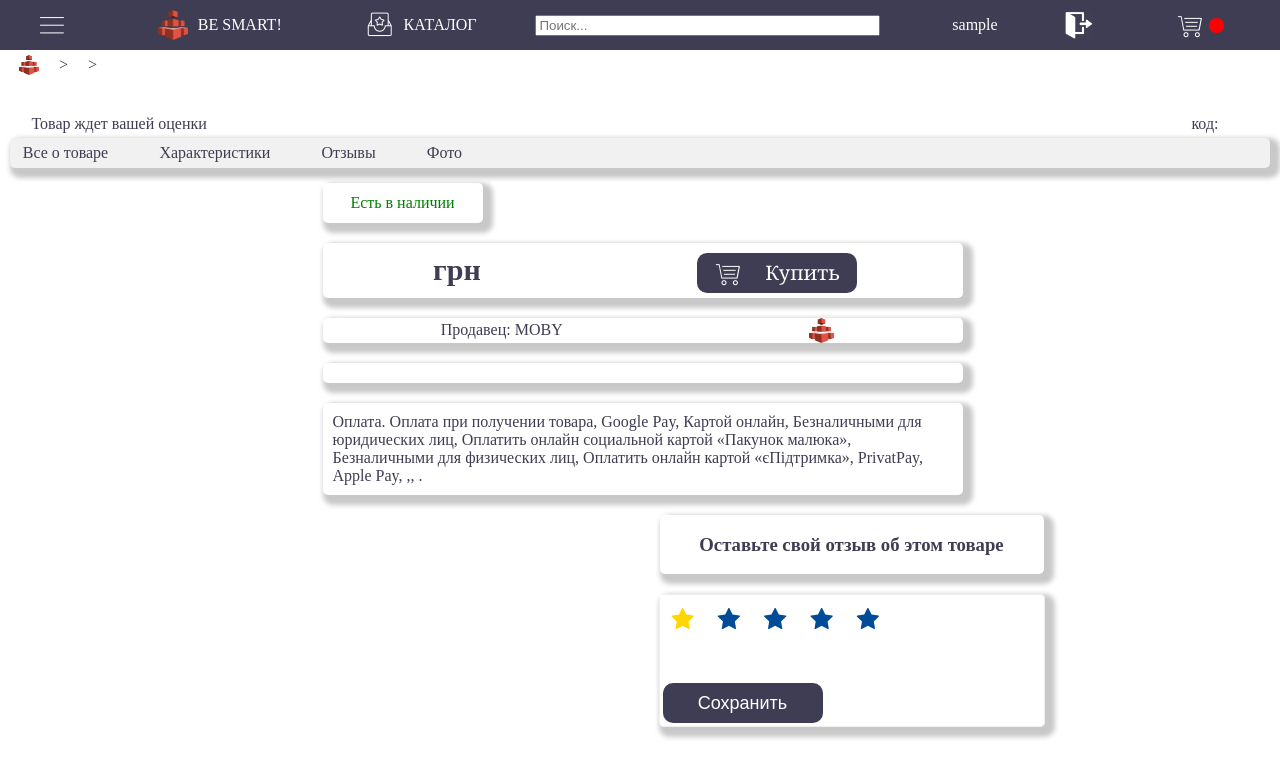
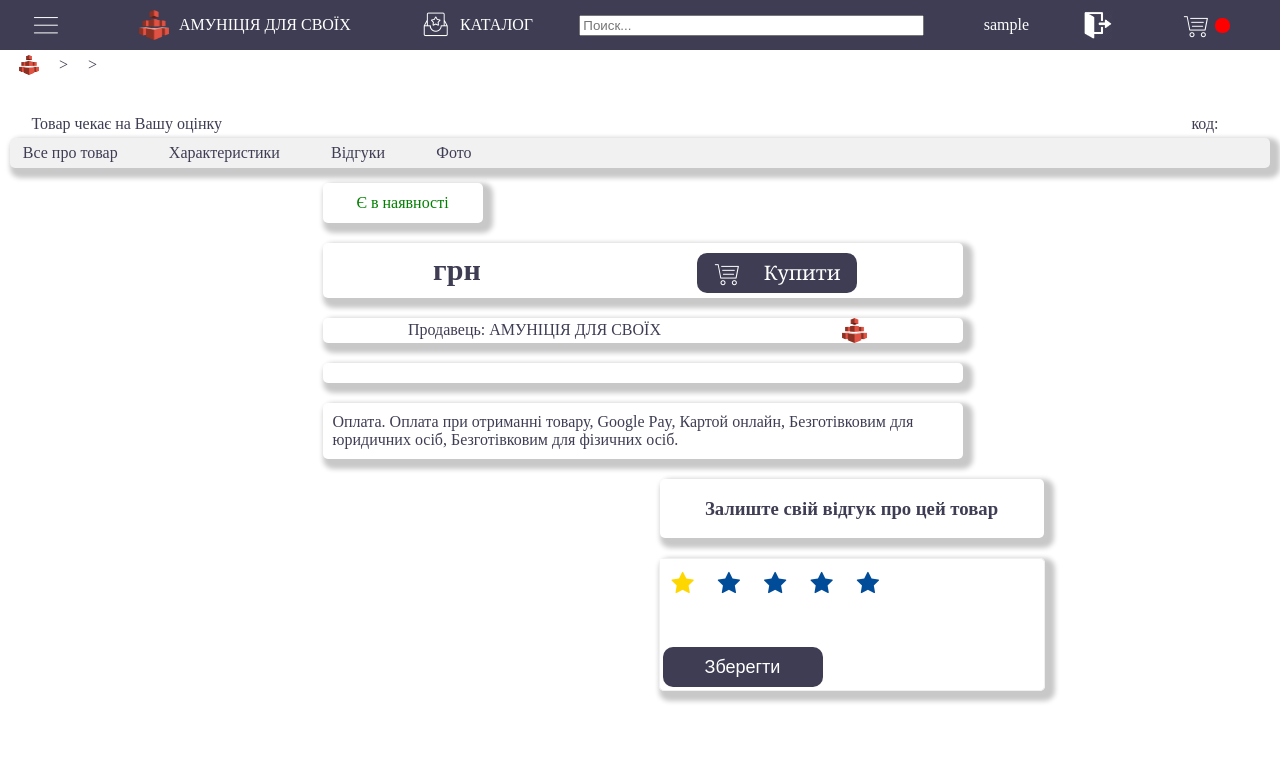
Before and after one commit to victor-nuzhniy/e_commerce, a Django app: page /product-form/1/ in a window 1280 px wide. Shown: the top 778 px of the page. Run offline with Django 4.2, Linux system fonts and the light colour scheme; the visitor is signed in with stand-in values (Sample User, id 1).

Commit message:
commerce refactor html with lang

```diff
--- a/e_commerce/shop/templates/shop/base.html
+++ b/e_commerce/shop/templates/shop/base.html
@@ -67,7 +67,7 @@
 
             <a id="m-icon" href="{% url 'shop:home' %}" class="main-icon">
                 <img class="menu-btn" src="{% static 'shop/images/main_icon.png' %}">
-                <div>BE SMART!</div>
+                <div>АМУНІЦІЯ ДЛЯ СВОЇХ</div>
             </a>
 
             {% include 'shop/samples/catalog_menu.html' %}
@@ -75,10 +75,6 @@
             <form class="menu-find" action="{% url 'shop:search_results' %}" method="get">
                 <input name="q" type="text" placeholder="Поиск..." size="40">
             </form>
-
-<!--            <div id="lang" class="menu-lang">-->
-<!--                {% include 'shop/samples/lang_selection.html' %}-->
-<!--            </div>-->
 
             {% if user.is_authenticated %}
                 <a href="{% url 'shop:user_account' user.id %}" class="menu-btn" style="text-decoration:none">{{ user }}</a>
--- a/e_commerce/shop/templates/shop/checkout.html
+++ b/e_commerce/shop/templates/shop/checkout.html
@@ -11,11 +11,11 @@
                 <div class="checkout-form">
                     {{ checkout_form.as_p }}
                 </div>
-                <button id="form-button" type="submit">{% translate "Оплатить" %}</button>
+                <button id="form-button" type="submit">{% translate "Оплатити" %}</button>
 
             </form>
             <div id="payment-info" class="checkout-payment">
-                <div>{% translate "Опции оплаты, PayPall" %}</div>
+                <div>{% translate "Опції оплати, PayPall" %}</div>
             </div>
 
 
--- a/e_commerce/shop/templates/shop/product.html
+++ b/e_commerce/shop/templates/shop/product.html
@@ -20,15 +20,15 @@
                 {% if product_eval %}
                     <div class="star-ratings-css" title="{{ product_eval }}"></div>
                 {% else %}
-                    <div>{% translate "Товар ждет вашей оценки" %}</div>
+                    <div>{% translate "Товар чекає на Вашу оцінку" %}</div>
                 {% endif %}
                 <div>{% translate "код: " %} {{ product.vendor_code }}</div>
             </div>
         </div>
         <div class="product-menu">
-            <div id="about-product" style="cursor:pointer">{% translate "Все о товаре" %}</div>
+            <div id="about-product" style="cursor:pointer">{% translate "Все про товар" %}</div>
             <div id="product-characteristic" style="cursor:pointer">{% translate "Характеристики" %}</div>
-            <div id="product-rev" style="cursor:pointer">{% translate "Отзывы" %}</div>
+            <div id="product-rev" style="cursor:pointer">{% translate "Відгуки" %}</div>
             <div id="product-image" style="cursor:pointer">{% translate "Фото" %}</div>
         </div>
         <div class="product-info">
@@ -39,12 +39,12 @@
             <div class="product-info-description">
                 <div style="display:flex; flex-direction:row; align-items:center; justify-content:space-between">
                 {% if product.sold %}
-                    <div class="availability" style="color: rgb(200,200,200)">{% translate "Товар отсутствует" %}</div>
+                    <div class="availability" style="color: rgb(200,200,200)">{% translate "Товар відсутній" %}</div>
                 {% else %}
-                    <div class="availability">{% translate "Есть в наличии" %}</div>
+                    <div class="availability">{% translate "Є в наявності" %}</div>
                 {% endif %}
                     <div id="product-in-cart">
-                        <p>{% translate "Товар добавлен в корзину" %}</p>
+                        <p>{% translate "Товар доданий до корзини" %}</p>
                     </div>
                 </div>
 
@@ -52,11 +52,11 @@
                     <div class="title">{{ product.price }} {% translate "грн" %}</div>
                     <button data-product="{{ product.id }}" data-action="add" data-sold="{{ product.sold }}" class="product-basket-button">
                         <img src="{% static 'shop/images/white_basket.png' %}" width="30" height="30">
-                        {% translate "Купить" %}
+                        {% translate "Купити" %}
                     </button>
                 </div>
                 <div class="price">
-                    <div>{% translate "Продавец:" %} MOBY</div>
+                    <div>{% translate "Продавець:" %} АМУНІЦІЯ ДЛЯ СВОЇХ</div>
                     <div>
                         <img src="{% static 'shop/images/main_icon.png' %}" width="25" height="25">
                     </div>
@@ -65,7 +65,7 @@
                     <p style="margin: 10px">{{ product.description }}
                 </div>
                 <div class="price">
-                    <p style="margin: 10px">{% translate "Оплата. Оплата при получении товара, Google Pay, Картой онлайн, Безналичными для юридических лиц, Оплатить онлайн социальной картой «Пакунок малюка», Безналичными для физических лиц, Оплатить онлайн картой «єПідтримка», PrivatPay, Apple Pay, ,, ." %}
+                    <p style="margin: 10px">{% translate "Оплата. Оплата при отриманні товару, Google Pay, Картой онлайн, Безготівковим для юридичних осіб, Безготівковим для фізичних осіб." %}
                 </div>
             </div>
             </div>
@@ -90,7 +90,7 @@
                 </div>
                 <div id="product-reviews" class="product-info-review">
                     <div class="price" style="width:100%; max-width:600px">
-                        <h3>{% translate "Оставьте свой отзыв об этом товаре" %}</h3>
+                        <h3>{% translate "Залиште свій відгук про цей товар" %}</h3>
                     </div>
                     {% if user.is_authenticated %}
                     <form class="review" action="{% url 'shop:product_form' product.slug %}" method="post">
@@ -114,11 +114,11 @@
                         <input type="hidden" name="review_author" value="{{ user.id }}">
                         <input type="hidden" name="product" value="{{ product.id }}">
                         <div class="form-errors">{{ review_form.review_text.errors }}</div>
-                        <input class="product-basket-button" style="margin:3px; font-size:18px" type="submit" value={% translate "Сохранить" %}>
+                        <input class="product-basket-button" style="margin:3px; font-size:18px" type="submit" value={% translate "Зберегти" %}>
                     </form>
                     {% else %}
                         <div class="price" style="width:100%; max-width:600px">
-                            <h3>{% translate "Авторизуйтесь, чтобы оставить отзыв о товаре" %}</h3>
+                            <h3>{% translate "Авторизуйтесь, щоб залишити відгук про цей товар" %}</h3>
                         </div>
                     {% endif %}
                     {% for review in product_review %}
--- a/e_commerce/shop/templates/shop/samples/base_popup_menu.html
+++ b/e_commerce/shop/templates/shop/samples/base_popup_menu.html
@@ -9,7 +9,7 @@
             <div class="header">
                 <a href="{% url 'shop:home' %}" class="main-icon">
                     <img class="menu-btn" src="{% static 'shop/images/main_icon.png' %}">
-                    <div>BE SMART!</div>
+                    <div>АМУНІЦІЯ ДЛЯ СВОЇХ</div>
                 </a>
                 <img id="close-menu-icon" class="menu-btn" src="{% static 'shop/images/white_close_icon.png' %}" width="15" height="15">
             </div>
@@ -18,11 +18,11 @@
                 <img class="menu-btn" src="{% static 'shop/images/members.webp' %}" width="36" height="36">
                 <div style="width:70%; color:white;">
                     <div style="display:flex; flex-direction:row;">
-                        <div id="sign-in-down-menu" class="menu-btn-down">{% translate "Вход" %}</div>
+                        <div id="sign-in-down-menu" class="menu-btn-down">{% translate "Вхід" %}</div>
                         <div style="margin:7px">|</div>
-                        <div id="register-down-menu" class="menu-btn-down">{% translate "Регистрация" %}</div>
+                        <div id="register-down-menu" class="menu-btn-down">{% translate "Реєстрація" %}</div>
                     </div>
-                    <div style="width:150px">{% translate "Авторизуйтесь для получения расширенных возможностей" %}</div>
+                    <div style="width:150px">{% translate "Авторизуйтесь для отримання розширених можливостей" %}</div>
                 </div>
             </div>
             {% endif %}
@@ -34,28 +34,28 @@
             </a>
             <a class="main-icon-grey" href="{% url 'shop:contacts' %}">
                 <img src="{% static 'shop/images/grey_question.png' %}" class="menu-btn" style="margin:10px">
-                {% translate "Справочный центр" %}
+                {% translate "Довідковий центр" %}
             </a>
             <hr style="height:1px; background-color:rgb(220,220,220); border:none; width:94%">
             <div class="main-icon-grey">
-                <div style="margin:10px">{% translate "Язык" %}</div>
+<!--                <div style="margin:10px">{% translate "Язык" %}</div>-->
 <!--                <div class="menu-lang">-->
 <!--                    {% include 'shop/samples/lang_selection.html' %}-->
 <!--                </div>-->
             </div>
             <hr style="height:1px; background-color:rgb(220,220,220); border:none; width:94%">
-            <div class="main-icon-grey" style="margin:10px">{% translate "Информация о комании" %}</div>
-            <a href="{% url 'shop:about' %}" class="main-icon-grey" style="margin:10px">{% translate "О нас" %}</a>
-            <a href="{% url 'shop:terms' %}" class="main-icon-grey" style="margin:10px">{% translate "Условия использования сайта" %}</a>
-            <a href="{% url 'shop:contacts' %}" class="main-icon-grey" style="margin:10px">{% translate "Контакты" %}</a>
-            <a href="{% url 'shop:help' %}" class="main-icon-grey" style="margin:10px">{% translate "Помощь" %}</a>
-            <a href="{% url 'shop:delivery' %}" class="main-icon-grey" style="margin:10px">{% translate "Доставка и оплата" %}</a>
+            <div class="main-icon-grey" style="margin:10px">{% translate "Інформація про компанію" %}</div>
+            <a href="{% url 'shop:about' %}" class="main-icon-grey" style="margin:10px">{% translate "Про нас" %}</a>
+            <a href="{% url 'shop:terms' %}" class="main-icon-grey" style="margin:10px">{% translate "Умови використання сайту" %}</a>
+            <a href="{% url 'shop:contacts' %}" class="main-icon-grey" style="margin:10px">{% translate "Контакти" %}</a>
+            <a href="{% url 'shop:help' %}" class="main-icon-grey" style="margin:10px">{% translate "Допомога" %}</a>
+            <a href="{% url 'shop:delivery' %}" class="main-icon-grey" style="margin:10px">{% translate "Доставка і оплата" %}</a>
             <a href="{% url 'shop:credit' %}" class="main-icon-grey" style="margin:10px">{% translate "Кредит" %}</a>
-            <a href="{% url 'shop:return_products' %}" class="main-icon-grey" style="margin:10px">{% translate "Возврат товара" %}</a>
-            <a href="{% url 'shop:service_centers' %}" class="main-icon-grey" style="margin:10px">{% translate "Сервисные центры" %}</a>
+            <a href="{% url 'shop:return_products' %}" class="main-icon-grey" style="margin:10px">{% translate "Повернення товару" %}</a>
+            <a href="{% url 'shop:service_centers' %}" class="main-icon-grey" style="margin:10px">{% translate "Сервісні центрі" %}</a>
             <a href="{% url 'shop:for_partners' %}" class="main-icon-grey" style="margin:10px">{% translate "Партнерам" %}</a>
             <hr style="height:1px; background-color:rgb(220,220,220); border:none; width:94%">
-            <div class="main-icon-grey" style="margin:10px">{% translate "Мы в социальных сетях" %}</div>
+            <div class="main-icon-grey" style="margin:10px">{% translate "Ми в соціальних мережах" %}</div>
             <div class="main-icon" style="width:100%; justify-content:space-around">
                 <a href="https://uk-ua.facebook.com/" ><img src="{% static 'shop/images/Facebook.svg' %}" height="30" width="30"></a>
                 <a href="https://www.instagram.com/" ><img src="{% static 'shop/images/Instagram.svg' %}" height="30" width="30"></a>
--- a/e_commerce/shop/templates/shop/samples/register_box.html
+++ b/e_commerce/shop/templates/shop/samples/register_box.html
@@ -7,7 +7,7 @@
         <!-- login window with shadowed all the screen -->
         <div id="log" class="window-login">
             <div class="form-title">
-                <h3>{% translate "Вход" %}</h3>
+                <h3>{% translate "Вхід" %}</h3>
                 <img class="menu-btn-close" src="{% static 'shop/images/black_close_icon.png' %}" width="15" height="15">
             </div>
             <form action="{% url 'shop:login' %}" method="post">
@@ -20,15 +20,15 @@
                 <input class="form" type="submit" value="Ok" style="display:flex; flex-direction:row; justify-content:center; width:60px">
             </form>
             <div class="form-title">
-                <div class="register">{% translate "Зарегистрироваться" %}</div>
-                <a href="{% url 'shop:password_reset' %}" style="text-decoration:none">{% translate "Напомнить пароль" %}</a>
+                <div class="register">{% translate "Зареєструватися" %}</div>
+                <a href="{% url 'shop:password_reset' %}" style="text-decoration:none">{% translate "Нагадати пароль" %}</a>
             </div>
         </div>
         <!-- end of login window -->
         <!-- registration window with shadowed all the screen -->
         <div id="reg" class="window-register">
             <div class="form-title">
-                <h3>{% translate "Регистрация" %}</h3>
+                <h3>{% translate "Реєстрація" %}</h3>
                 <img class="menu-btn-close" src="{% static 'shop/images/black_close_icon.png' %}" width="15" height="15">
             </div>
             <form action="{% url 'shop:registration' %}" method="post">
@@ -38,9 +38,9 @@
                     <div class="form"><label class="form-label" for="{{ f.id_for_label }}">{{ f.label }}: </label>{{ f }}</div>
                     <div class="form-errors">{{ f.errors }}</div>
                 {% endfor %}
-                <input class="form" type="submit" value={% translate "Сохранить" %}>
+                <input class="form" type="submit" value={% translate "Зберегти" %}>
             </form>
-            <div class="sign-in">{% translate "Я уже зарегистрирован" %}</div>
+            <div class="sign-in">{% translate "Я вже зареєстрований" %}</div>
         </div>
         <!-- end of registration window -->
     </div>
--- a/e_commerce/shop/templates/shop/search_results.html
+++ b/e_commerce/shop/templates/shop/search_results.html
@@ -4,7 +4,7 @@
 
 {% block content %}
 <div class="main-info">
-    <h1>{% translate "Результаты поиска по запросу " %}"{{ query }}"</h1>
+    <h1>{% translate "Результат пошуку за запитом " %}"{{ query }}"</h1>
 
 {% include 'shop/samples/product_list.html' %}
 </div>
--- a/e_commerce/shop/views.py
+++ b/e_commerce/shop/views.py
@@ -43,7 +43,7 @@ class ShopHome(DataMixin, ListView):
             if order and not order.complete:
                 items = OrderItem.objects.filter(order=order)
                 cart = create_cookie_cart(items)
-        context.update({**self.get_user_context(title='Moby'),
+        context.update({**self.get_user_context(title='АМУНІЦІЯ ДЛЯ СВОЇХ'),
                         'page_range': page_range, 'super_category_flag': True,
                         'cartJson': json.dumps(cart), 'flag': flag})
         return context
```
Also changed, not shown: e_commerce/shop/templates/shop/account.html (+10 -10 lines), e_commerce/shop/templates/shop/samples/cart_sample.html (+8 -8 lines), e_commerce/shop/templates/shop/samples/right_bar.html (+10 -10 lines), e_commerce/shop/templates/shop/samples/right_bar_small.html (+8 -8 lines).
